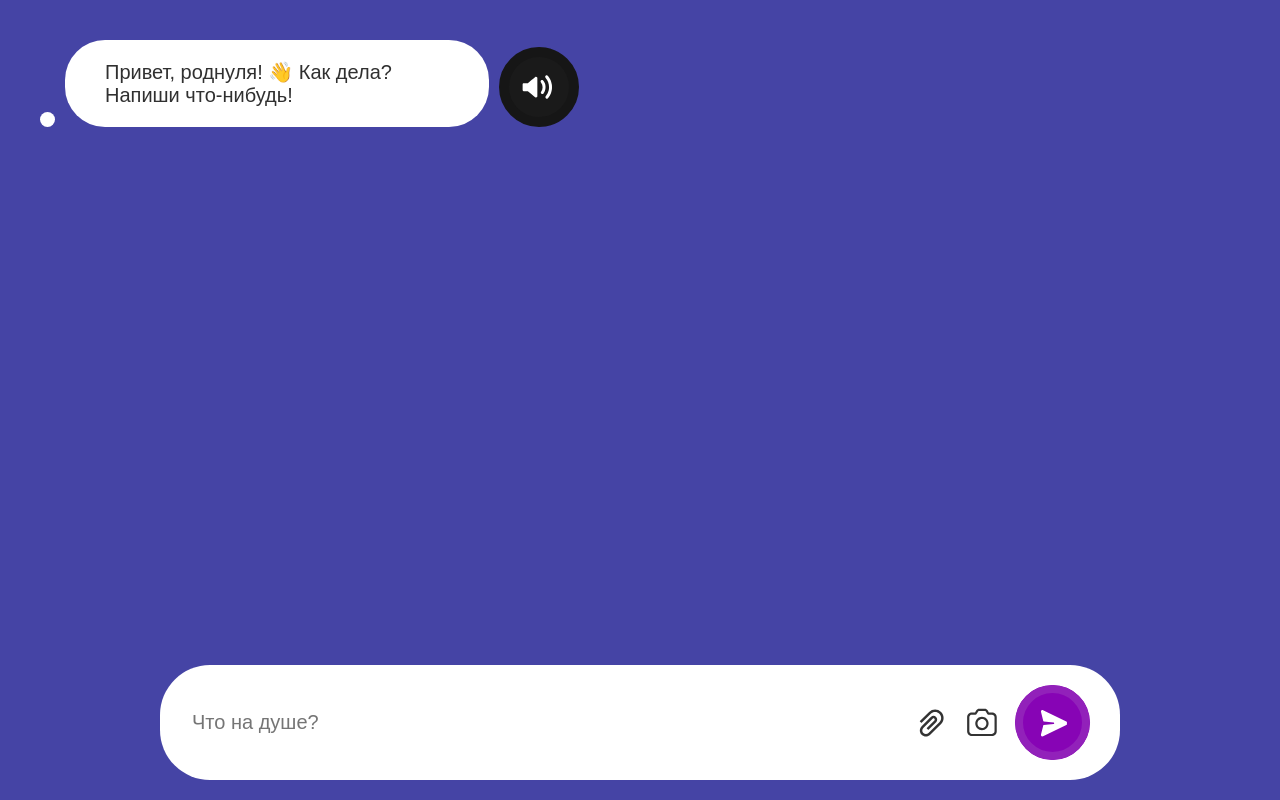
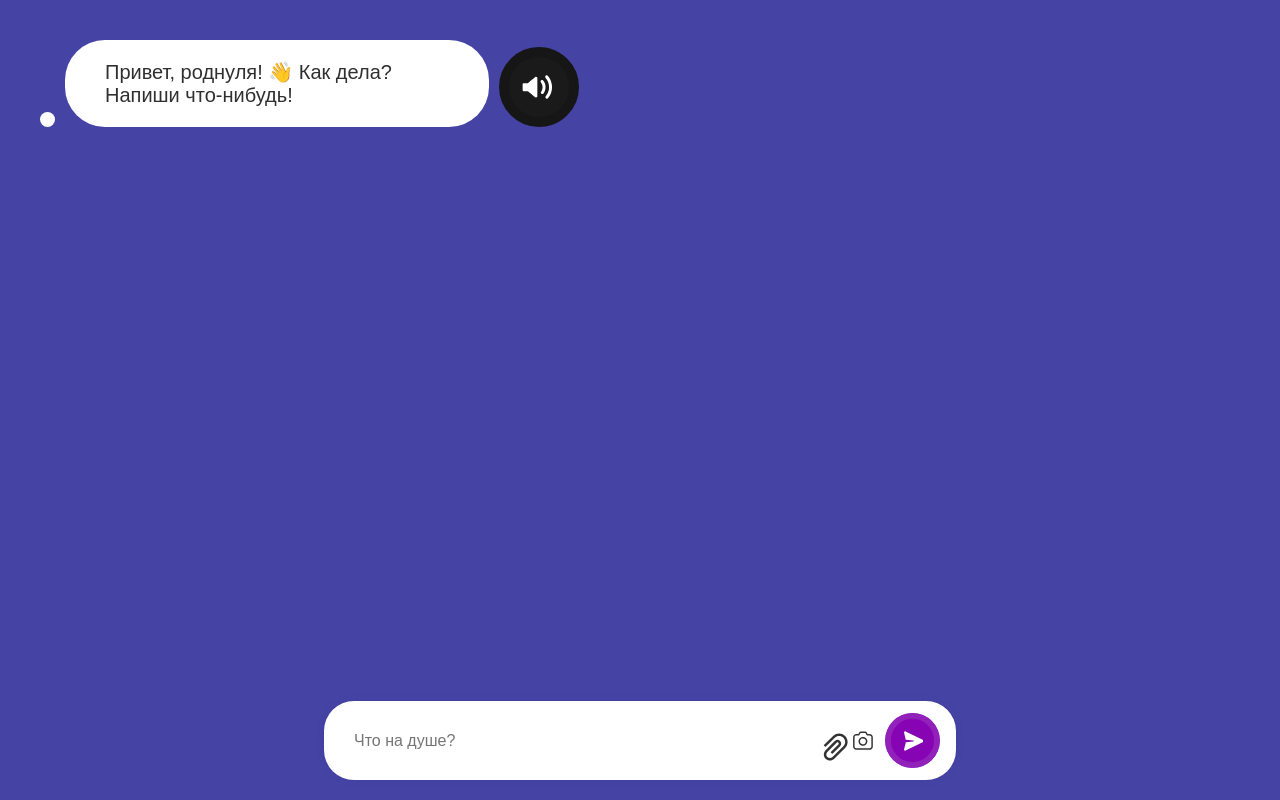
Before and after one commit to Evidream/egorych-front, a plain HTML site: page index.html in a window 1280 px wide. Drawn offline with Linux system fonts and the light colour scheme.

Commit message:
Update style.css

```diff
--- a/style.css
+++ b/style.css
@@ -112,51 +112,54 @@ body {
 
 /* === Инпут === */
 .input-container {
+  position: fixed;
+  bottom: 20px;
+  left: 0;
+  right: 0;
   display: flex;
   align-items: center;
-  background: #FFF;
-  border-radius: 50px;
-  padding: 20px 30px;
-  position: fixed;
-  bottom: 20px;
-  left: 50%;
-  transform: translateX(-50%);
-  width: calc(100% - 80px);
-  max-width: 900px;
+  justify-content: space-between;
+  padding: 12px 16px;
+  background: white;
+  border-radius: 30px;
+  margin: 0 auto;
+  width: calc(100% - 32px); /* Чтобы слева и справа было по 16px */
+  max-width: 600px;
+  box-shadow: 0 0 10px rgba(0, 0, 0, 0.05);
+  z-index: 10;
 }
 
 .input-container input[type="text"] {
-  flex: 1;
+  flex-grow: 1;
   border: none;
   outline: none;
-  font-size: 20px;
-  margin-right: 15px;
+  font-size: 16px;
+  padding: 10px 14px;
+  border-radius: 25px;
+  margin-right: 10px;
 }
 
 .icon-clip, .icon-camera {
-  width: 36px;
-  height: 36px;
-  margin-right: 15px;
+  width: 24px;
+  height: 24px;
+  margin-right: 10px;
   cursor: pointer;
 }
 
 .send-button {
-  width: 75px;
-  height: 75px;
+  width: 55px;
+  height: 55px;
   border-radius: 50%;
-  background: #8704B5;
+  background-color: #8E2DE2;
   display: flex;
   align-items: center;
   justify-content: center;
   cursor: pointer;
-  border: none;         /* <-- убрал жирную рамку */
-  box-shadow: none;     /* <-- на всякий случай */
-  padding: 0;
 }
 
 .send-icon {
-  width: 75px;
-  height: 75px;
+  width: 55px;
+  height: 55px;
 }
 
 /* === Камера предпросмотр === */
```
